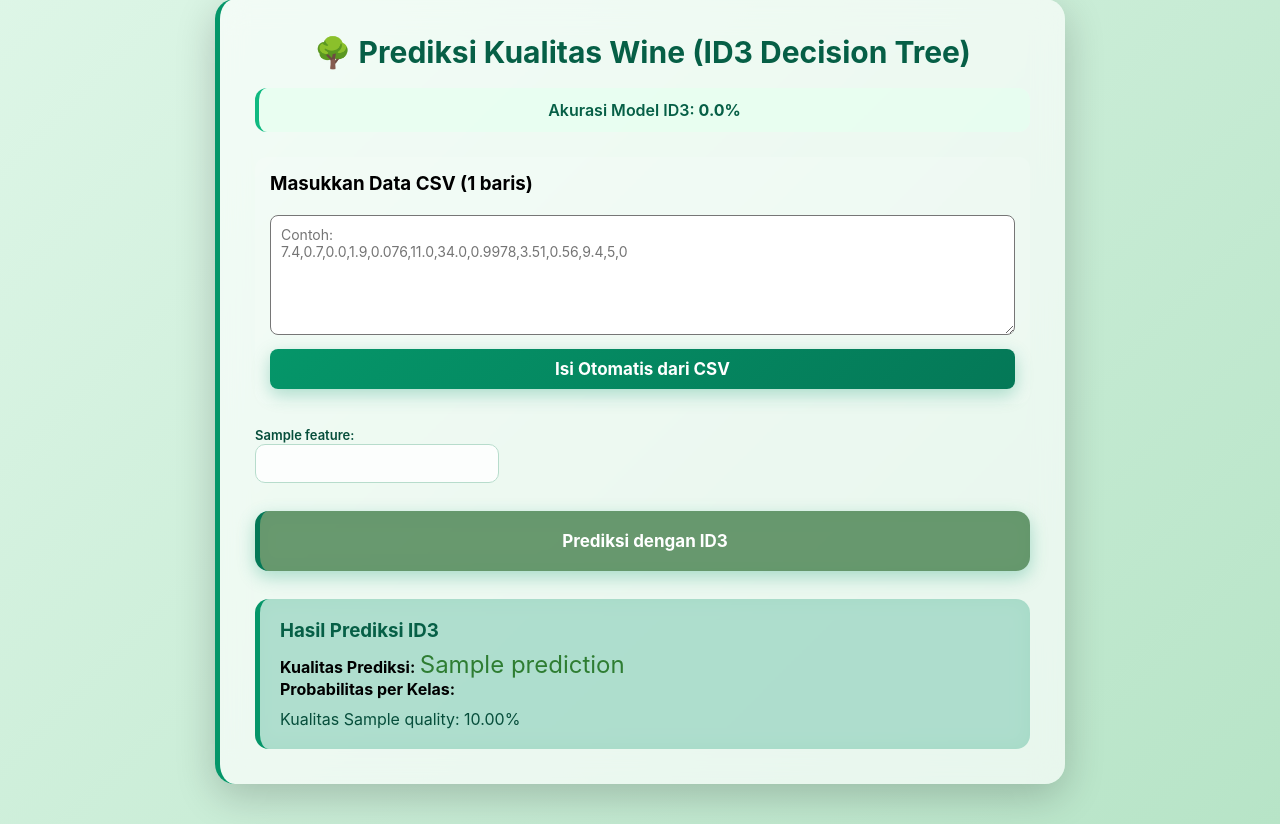
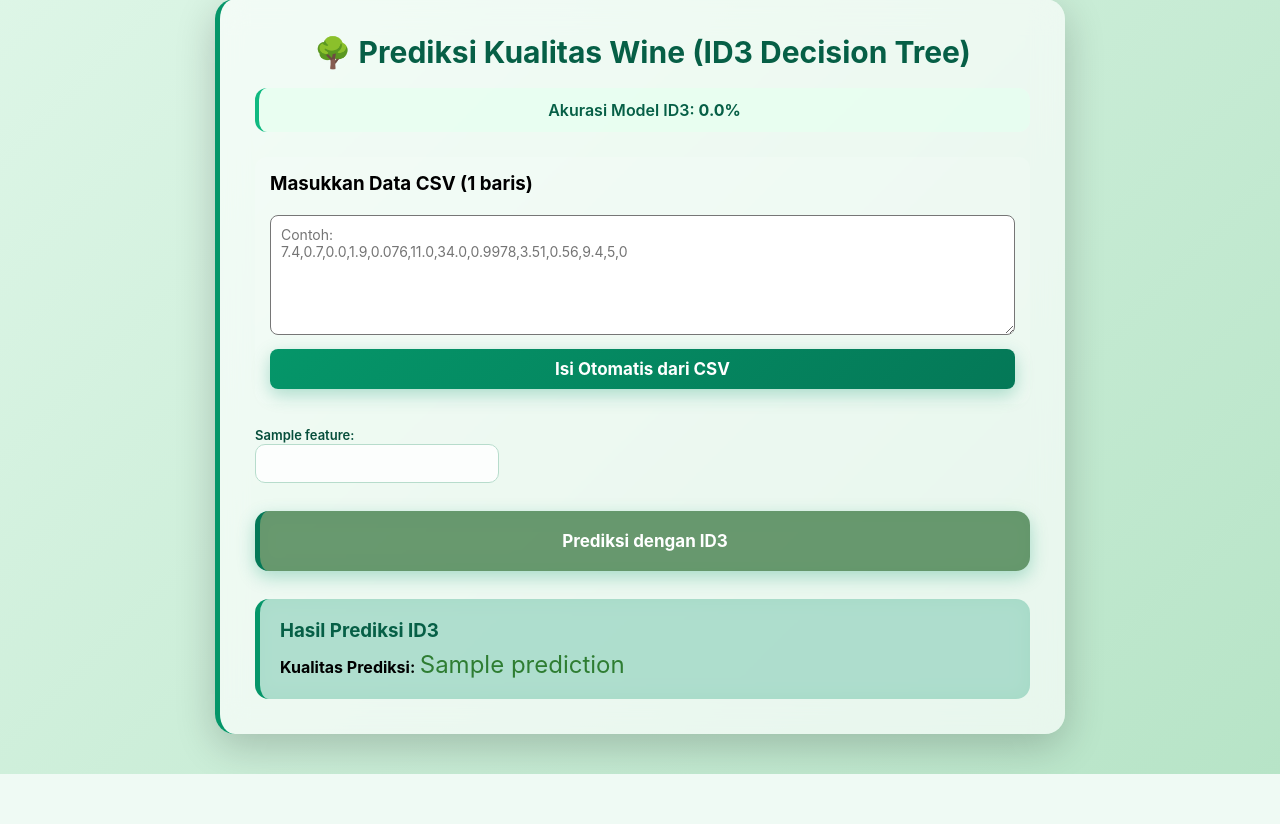
Before and after one commit to akbar127/tugas_ml_naive_id3, a Flask app: template templates/id3.html in a window 1280 px wide. Shown: the part 141-965 px from the top of the page. After the commit the page ends 915 px from the top, so only its background shows below. Run offline with Flask 3, Linux system fonts and the light colour scheme; the template is opened without the code that fills it: most values are stand-ins (such as "Sample title", 1, 10 or a date in 2020); parts of the project's set-up code (start-up, migrations or seed data) failed here and were passed over.

Commit message:
fix all 5

```diff
--- a/app.py
+++ b/app.py
@@ -5,7 +5,7 @@ import os
 
 app = Flask(__name__)
 
-# === Load Naive Bayes Model & Scaler ===
+# === Load Naive Bayes Model & Scaler ambil model.pkl dengan path / folder dinamis ===
 nb_dir = os.path.join(os.path.dirname(__file__), 'naive_bayes')
 
 with open(os.path.join(nb_dir, 'naive_bayes_data_wine.pkl'), 'rb') as f:
@@ -28,7 +28,7 @@ with open(os.path.join(id3_dir, 'id3_accuracy.pkl'), 'rb') as f:
 
 
 
-# === Nama fitur sesuai notebook (X = df.drop([...]) ) ===
+# === Nama fitur sesuai notebook (X = df.drop([...]) ) variabel independent===
 feature_names = [
     'fixed acidity',
     'volatile acidity',
@@ -57,6 +57,8 @@ def id3_page():
     return render_template('id3.html', feature_names=feature_names, accuracy=ID3_ACCURACY)
 
 # === Prediksi NAIVE BAYES ===
+
+# endpoint post / kirim / url predict
 @app.route('/predict', methods=['POST'])
 def predict():
     try:
@@ -69,11 +71,11 @@ def predict():
         # Scaling wajib untuk Naive Bayes
         input_scaled = scaler.transform(input_array)
 
-        # Prediksi
+        # Prediksi dan probabilitas dalam array 1D
         prediction = nb_model.predict(input_scaled)[0]
         probabilities = nb_model.predict_proba(input_scaled)[0]
 
-        # Hasil probabilitas per kelas
+        # Hasil probabilitas per kelas dalam bentuk dictionary 4 decimal
         prob_dict = {int(k): round(v, 4) for k, v in zip(nb_model.classes_, probabilities)}
 
         return render_template(
@@ -102,16 +104,16 @@ def predict_id3():
 
         # ID3 TIDAK PERLU SCALING
         prediction = id3_model.predict(input_array)[0]
-        probabilities = id3_model.predict_proba(input_array)[0]
 
-        prob_dict = {int(k): round(v, 4) for k, v in zip(id3_model.classes_, probabilities)}
+
+
 
         return render_template(
             'id3.html',
             feature_names=feature_names,
             accuracy=ID3_ACCURACY,
             prediction=int(prediction),
-            probabilities=prob_dict
+
         )
 
     except Exception as e:
--- a/templates/id3.html
+++ b/templates/id3.html
@@ -77,12 +77,7 @@
           <strong>Kualitas Prediksi:</strong>
           <span style="font-size: 24px; color: #2e7d32">{{ prediction }}</span>
         </p>
-        <p><strong>Probabilitas per Kelas:</strong></p>
-        <ul class="prob-list">
-          {% for quality, prob in probabilities.items() %}
-          <li>Kualitas {{ quality }}: {{ "{:.2f}%".format(prob * 100) }}</li>
-          {% endfor %}
-        </ul>
+
       </div>
       {% endif %}
     </div>
```
Also changed, not shown: public/id3_tree.png, 4 other files.
